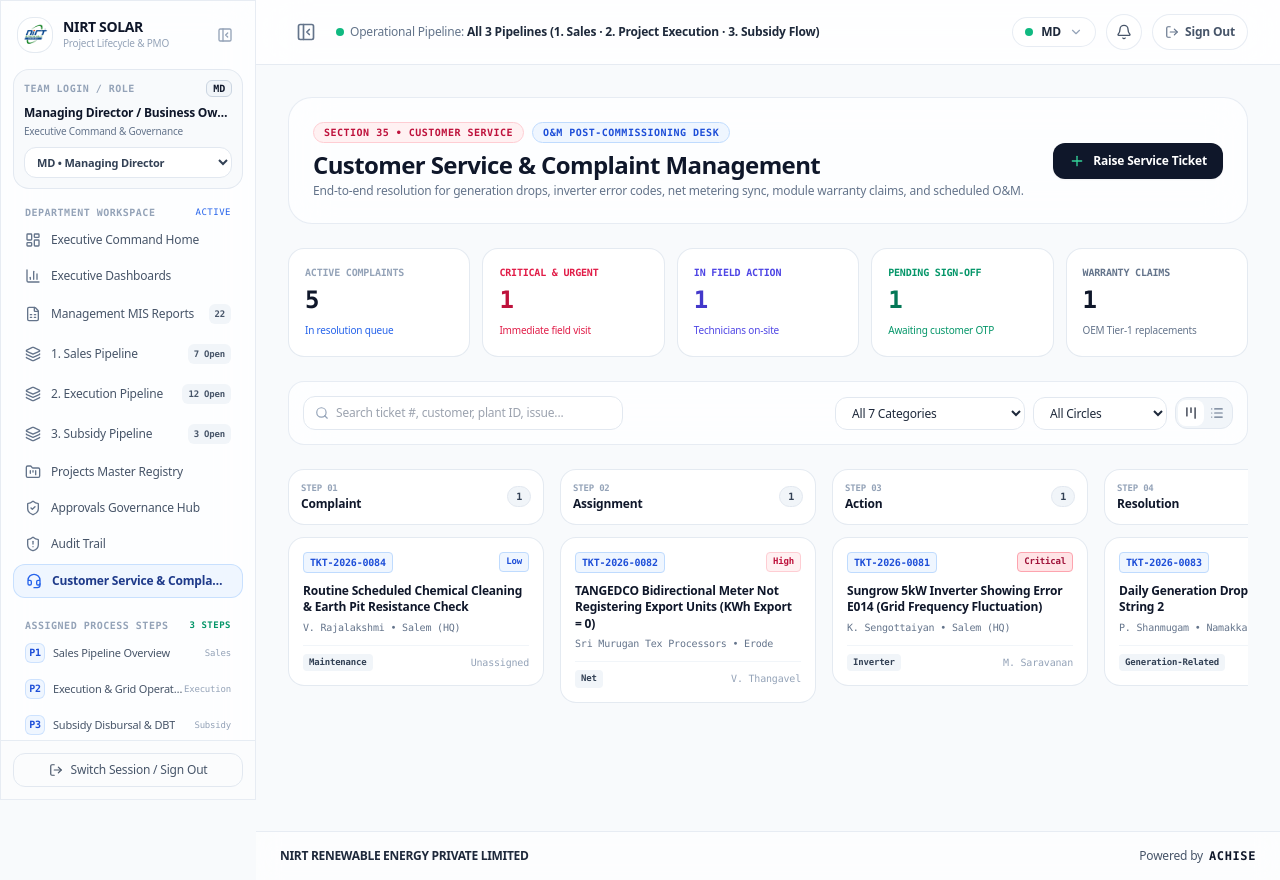
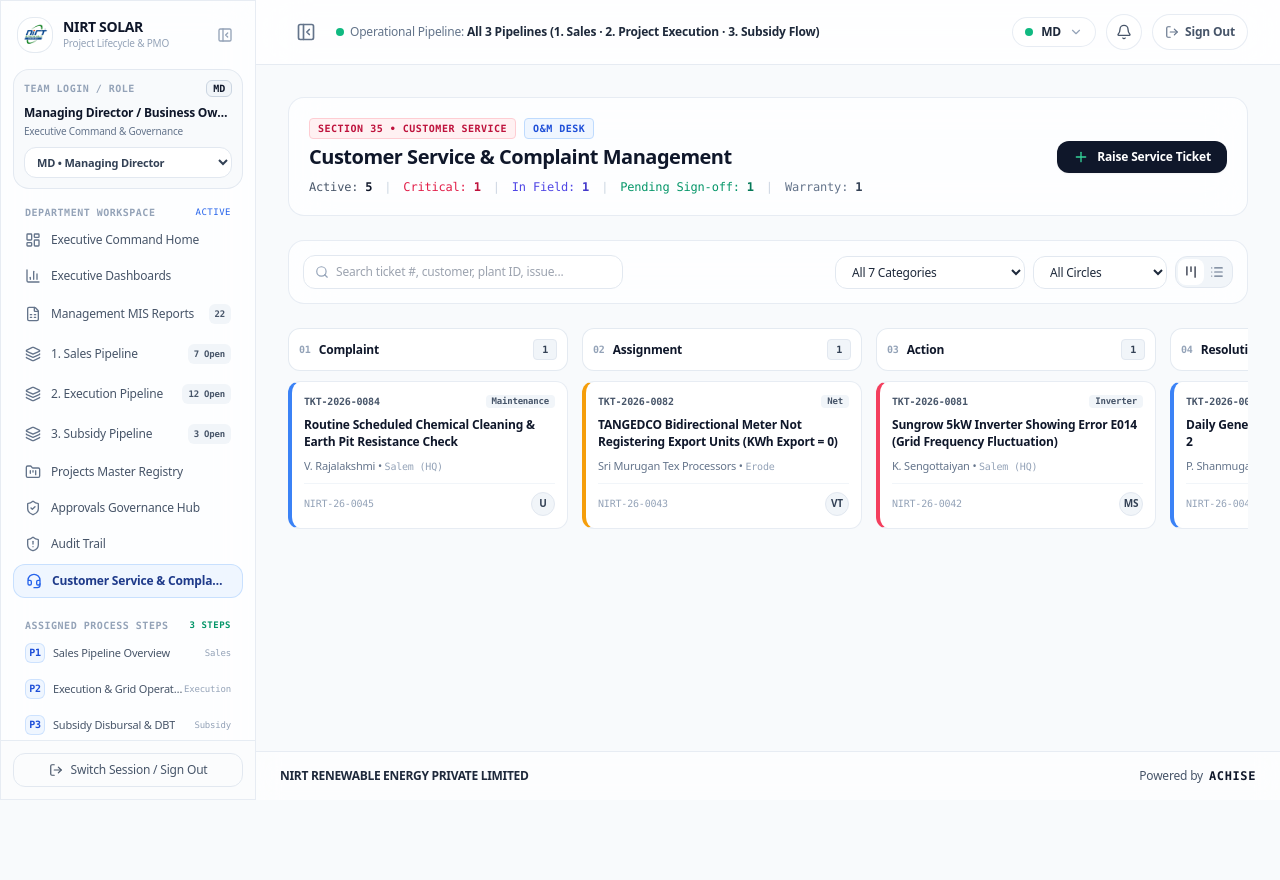
Before and after one commit to Unavee/nirt_UI, a React (Vite) app: page /service in a window 1280 px wide. After the commit the page ends 800 px from the top, so only its background shows below. Built offline with nearby package versions, Linux system fonts and the light colour scheme.

Commit message:
feat(service & audit): dense audit table and compact service complaints kanban with priority left-borders

```diff
--- a/src/pages/ServiceComplaintsPage.jsx
+++ b/src/pages/ServiceComplaintsPage.jsx
@@ -57,66 +57,53 @@ export default function ServiceComplaintsPage() {
   return (
     <div className="space-y-6 pb-16">
 
-      {/* Top Header Card */}
-      <div className="glass-surface p-5 sm:p-6 rounded-3xl border border-slate-200/90 shadow-xs flex flex-col md:flex-row md:items-center justify-between gap-4">
+      {/* Top Header with Slim Inline Metrics Bar */}
+      <div className="glass-surface p-4 sm:p-5 rounded-2xl border border-slate-200/90 shadow-xs flex flex-col md:flex-row md:items-center justify-between gap-4">
         <div>
           <div className="flex items-center space-x-2">
-            <span className="px-2.5 py-0.5 rounded-full text-[10px] font-bold uppercase tracking-wider bg-rose-50 text-rose-700 border border-rose-200 font-mono">
+            <span className="px-2 py-0.5 rounded text-[10px] font-bold uppercase tracking-wider bg-rose-50 text-rose-700 border border-rose-200 font-mono">
               Section 35 • Customer Service
             </span>
-            <span className="px-2.5 py-0.5 rounded-full text-[10px] font-bold uppercase tracking-wider bg-blue-50 text-blue-700 border border-blue-200 font-mono">
-              O&M Post-Commissioning Desk
+            <span className="px-2 py-0.5 rounded text-[10px] font-bold uppercase tracking-wider bg-blue-50 text-blue-700 border border-blue-200 font-mono">
+              O&M Desk
             </span>
           </div>
-          <h1 className="text-xl sm:text-2xl font-black text-slate-900 tracking-tight mt-1.5">
+          <h1 className="text-xl font-bold text-slate-900 tracking-tight mt-1">
             Customer Service & Complaint Management
           </h1>
-          <p className="text-xs text-slate-500 mt-0.5">
-            End-to-end resolution for generation drops, inverter error codes, net metering sync, module warranty claims, and scheduled O&M.
-          </p>
+
+          {/* Slim Horizontal Text Status Bar (Replaces 5 tall boxes) */}
+          <div className="flex flex-wrap items-center gap-x-3 gap-y-1 mt-2 text-xs font-mono">
+            <span className="text-slate-600">
+              Active: <strong className="text-slate-900 font-bold">{totalActive}</strong>
+            </span>
+            <span className="text-slate-300">|</span>
+            <span className="text-rose-600">
+              Critical: <strong className="text-rose-700 font-bold">{criticalCount}</strong>
+            </span>
+            <span className="text-slate-300">|</span>
+            <span className="text-indigo-600">
+              In Field: <strong className="text-indigo-700 font-bold">{inActionCount}</strong>
+            </span>
+            <span className="text-slate-300">|</span>
+            <span className="text-emerald-600">
+              Pending Sign-off: <strong className="text-emerald-700 font-bold">{pendingSignoffCount}</strong>
+            </span>
+            <span className="text-slate-300">|</span>
+            <span className="text-slate-500">
+              Warranty: <strong className="text-slate-700 font-bold">{warrantyClaimsCount}</strong>
+            </span>
+          </div>
         </div>
 
         <div className="flex items-center space-x-2.5">
           <button
             onClick={() => setIsNewTicketOpen(true)}
-            className="apple-button px-4 py-2.5 rounded-xl text-xs font-bold bg-slate-900 text-white hover:bg-black shadow-sm flex items-center space-x-2"
+            className="apple-button px-4 py-2 rounded-xl text-xs font-bold bg-slate-900 text-white hover:bg-slate-800 shadow-sm flex items-center space-x-2 whitespace-nowrap"
           >
             <Plus className="w-4 h-4 text-emerald-400" />
             <span>Raise Service Ticket</span>
           </button>
-        </div>
-      </div>
-
-      {/* 5 KPI Stat Cards */}
-      <div className="grid grid-cols-2 sm:grid-cols-5 gap-3">
-        <div className="p-4 rounded-2xl bg-white border border-slate-200/90 shadow-2xs space-y-1">
-          <span className="text-[10px] font-bold uppercase text-slate-400 font-mono block">Active Complaints</span>
-          <div className="text-2xl font-black text-slate-900 font-mono">{totalActive}</div>
-          <span className="text-[10px] text-blue-600 font-medium">In resolution queue</span>
-        </div>
-
-        <div className="p-4 rounded-2xl bg-white border border-slate-200/90 shadow-2xs space-y-1">
-          <span className="text-[10px] font-bold uppercase text-rose-600 font-mono block">Critical & Urgent</span>
-          <div className="text-2xl font-black text-rose-700 font-mono">{criticalCount}</div>
-          <span className="text-[10px] text-rose-600 font-medium">Immediate field visit</span>
-        </div>
-
-        <div className="p-4 rounded-2xl bg-white border border-slate-200/90 shadow-2xs space-y-1">
-          <span className="text-[10px] font-bold uppercase text-indigo-600 font-mono block">In Field Action</span>
-          <div className="text-2xl font-black text-indigo-700 font-mono">{inActionCount}</div>
-          <span className="text-[10px] text-indigo-600 font-medium">Technicians on-site</span>
-        </div>
-
-        <div className="p-4 rounded-2xl bg-white border border-slate-200/90 shadow-2xs space-y-1">
-          <span className="text-[10px] font-bold uppercase text-emerald-600 font-mono block">Pending Sign-off</span>
-          <div className="text-2xl font-black text-emerald-700 font-mono">{pendingSignoffCount}</div>
-          <span className="text-[10px] text-emerald-600 font-medium">Awaiting customer OTP</span>
-        </div>
-
-        <div className="p-4 rounded-2xl bg-white border border-slate-200/90 shadow-2xs space-y-1">
-          <span className="text-[10px] font-bold uppercase text-slate-500 font-mono block">Warranty Claims</span>
-          <div className="text-2xl font-black text-slate-900 font-mono">{warrantyClaimsCount}</div>
-          <span className="text-[10px] text-slate-500 font-medium">OEM Tier-1 replacements</span>
         </div>
       </div>
 
@@ -184,78 +171,96 @@ export default function ServiceComplaintsPage() {
 
       </div>
 
-      {/* VIEW 1: 6-STAGE KANBAN BOARD */}
+      {/* VIEW 1: 6-STAGE NARROW KANBAN BOARD */}
       {viewMode === "kanban" ? (
         <div className="overflow-x-auto pb-4">
-          <div className="flex space-x-4 min-w-[1300px]">
+          <div className="flex space-x-3.5 min-w-[1200px]">
             {TICKET_STAGES.map((stage, idx) => {
               const stageTickets = filteredTickets.filter(t => t.stage === stage.id);
 
               return (
-                <div key={stage.id} className="w-64 shrink-0 flex flex-col space-y-3">
-
+                <div key={stage.id} className="w-[280px] shrink-0 flex flex-col space-y-2.5">
                   {/* Column Header */}
-                  <div className="p-3 rounded-2xl bg-white border border-slate-200/90 shadow-2xs flex justify-between items-center">
-                    <div>
-                      <span className="text-[9px] font-mono font-bold uppercase text-slate-400 block">Step 0{idx + 1}</span>
+                  <div className="p-2.5 rounded-xl bg-white border border-slate-200/90 shadow-2xs flex justify-between items-center">
+                    <div className="flex items-center space-x-2">
+                      <span className="text-[10px] font-mono font-bold text-slate-400">0{idx + 1}</span>
                       <h3 className="font-bold text-slate-900 text-xs">{stage.shortLabel}</h3>
                     </div>
-                    <span className="px-2 py-0.5 rounded-full text-[10px] font-bold font-mono bg-slate-100 text-slate-700 border border-slate-200">
+                    <span className="px-2 py-0.5 rounded text-[10px] font-bold font-mono bg-slate-100 text-slate-700 border border-slate-200">
                       {stageTickets.length}
                     </span>
                   </div>
 
                   {/* Cards Lane */}
-                  <div className="space-y-3">
-                    {stageTickets.map(ticket => (
+                  <div className="space-y-2.5">
+                    {stageTickets.map((ticket) => {
+                      // Priority Left Border Color
+                      const priorityBorder =
+                        ticket.priority === "Critical"
+                          ? "border-l-4 border-l-rose-500"
+                          : ticket.priority === "High"
+                          ? "border-l-4 border-l-amber-500"
+                          : "border-l-4 border-l-blue-500";
+
+                      // Initials for avatar
+                      const initials = ticket.assignedTechnician
+                        .split(" ")
+                        .map((n) => n[0])
+                        .filter(Boolean)
+                        .slice(0, 2)
+                        .join("")
+                        .toUpperCase();
+
+                      return (
                         <div
                           key={ticket.id}
                           onClick={() => setSelectedTicketForLifecycle(ticket)}
-                        className="p-3.5 rounded-2xl bg-white border border-slate-200/90 shadow-2xs hover:shadow-md hover:border-slate-300 transition-all cursor-pointer space-y-2.5 group"
+                          className={`p-3 rounded-xl bg-white border border-slate-200/80 shadow-2xs hover:shadow-md hover:border-slate-300 transition-all cursor-pointer group space-y-2 ${priorityBorder}`}
                         >
-                        {/* Top ID & Priority */}
-                        <div className="flex justify-between items-center">
-                          <span className="text-[10px] font-mono font-bold text-blue-700 bg-blue-50 border border-blue-200 px-1.5 py-0.5 rounded">
+                          {/* Tightly stacked Ticket ID & Category */}
+                          <div className="flex items-center justify-between text-[10px] font-mono">
+                            <span className="font-bold text-slate-600 group-hover:text-blue-700 transition-colors">
                               {ticket.id}
                             </span>
-                          <span className={`text-[9px] font-mono font-bold px-1.5 py-0.5 rounded ${
-                            ticket.priority === "Critical" ? "bg-rose-100 text-rose-800 border border-rose-300"
-                              : ticket.priority === "High" ? "bg-rose-50 text-rose-700 border border-rose-200"
-                              : "bg-blue-50 text-blue-700 border border-blue-200"
-                          }`}>
-                            {ticket.priority}
+                            <span className="px-1.5 py-0.2 rounded bg-slate-100 text-slate-600 font-semibold text-[9px] truncate max-w-[110px]">
+                              {ticket.categoryLabel?.split(" ")[0]}
                             </span>
                           </div>
 
-                        {/* Title & Customer */}
-                        <div>
-                          <h4 className="font-bold text-slate-900 text-xs leading-snug group-hover:text-blue-600 transition-colors">
+                          {/* Title */}
+                          <h4 className="font-semibold text-slate-900 text-xs leading-snug group-hover:text-blue-600 transition-colors line-clamp-2">
                             {ticket.title}
                           </h4>
-                          <span className="text-[10px] font-mono text-slate-500 block mt-1">
-                            {ticket.customerName} • {ticket.branch}
-                          </span>
+
+                          {/* Customer & Location */}
+                          <div className="text-[11px] text-slate-500 truncate font-medium">
+                            {ticket.customerName} • <span className="font-mono text-[10px] text-slate-400">{ticket.branch}</span>
                           </div>
 
-                        {/* Category & Technician */}
-                        <div className="pt-2 border-t border-slate-100 flex justify-between items-center text-[10px]">
-                          <span className="px-1.5 py-0.5 rounded bg-slate-100 text-slate-700 font-mono font-bold text-[9px] truncate max-w-[120px]">
-                            {ticket.categoryLabel.split(" ")[0]}
+                          {/* Footer: Plant ID & Assignee Avatar */}
+                          <div className="pt-2 border-t border-slate-100 flex items-center justify-between">
+                            <span className="text-[10px] font-mono text-slate-400">
+                              {ticket.projectId}
                             </span>
-                          <span className="text-slate-400 font-mono truncate max-w-[110px]">
-                            {ticket.assignedTechnician.split("(")[0]}
-                          </span>
+
+                            {/* Assignee Avatar Circle in Bottom Right */}
+                            <div
+                              className="w-6 h-6 rounded-full bg-slate-100 border border-slate-200 flex items-center justify-center text-[10px] font-bold text-slate-700 shadow-2xs group-hover:bg-blue-50 group-hover:text-blue-700 group-hover:border-blue-200 transition-colors"
+                              title={`Assigned Lead: ${ticket.assignedTechnician}`}
+                            >
+                              {initials}
                             </div>
                           </div>
-                    ))}
+                        </div>
+                      );
+                    })}
 
                     {stageTickets.length === 0 && (
-                      <div className="p-6 rounded-2xl border border-dashed border-slate-200 text-center text-slate-400 text-xs">
-                        No tickets in this stage
+                      <div className="p-5 rounded-xl border border-dashed border-slate-200 text-center text-slate-400 text-xs">
+                        No tickets
                       </div>
                     )}
                   </div>
-
                 </div>
               );
             })}
```
Also changed, not shown: src/pages/AuditTrailPage.jsx (+61 -67 lines). Lines whose indentation alone changed are shown as unchanged.
